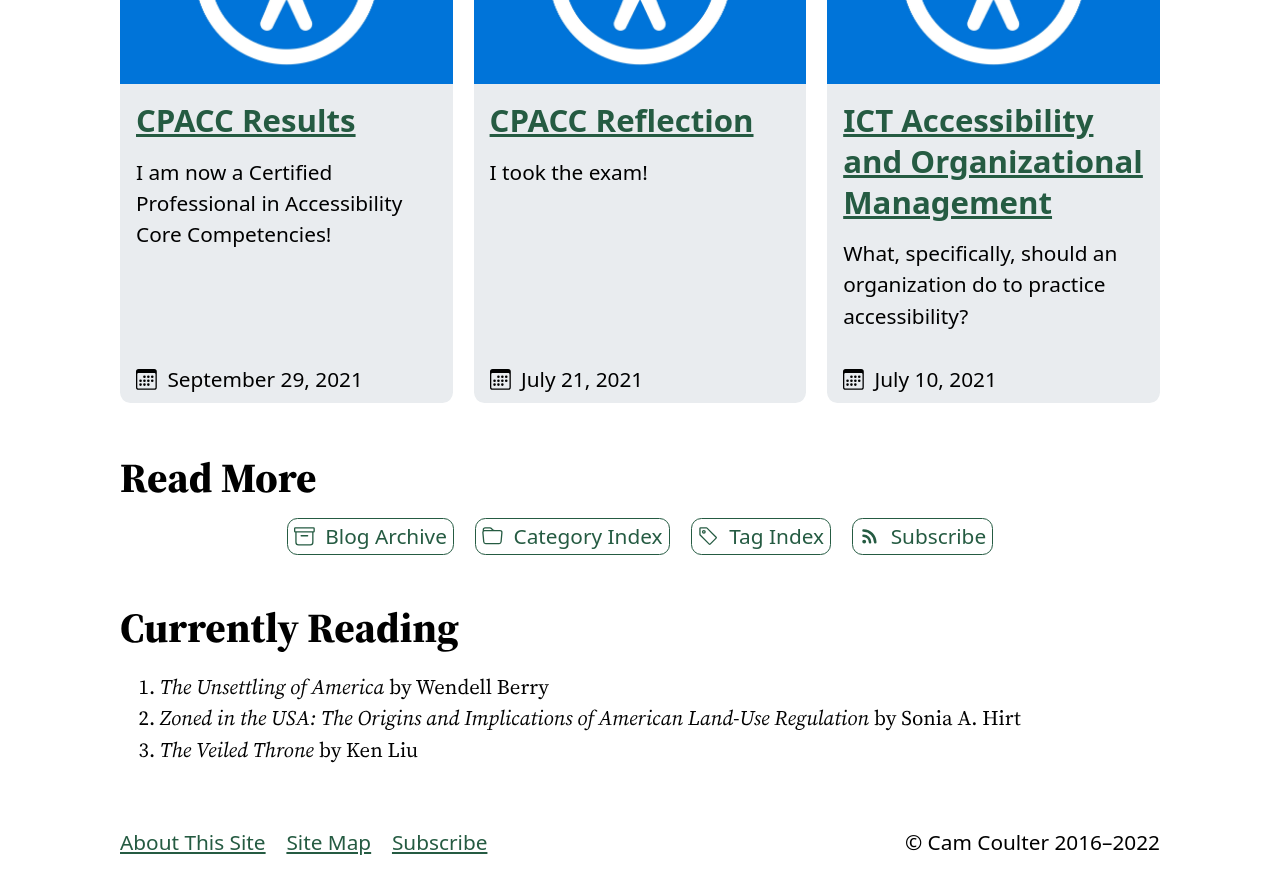
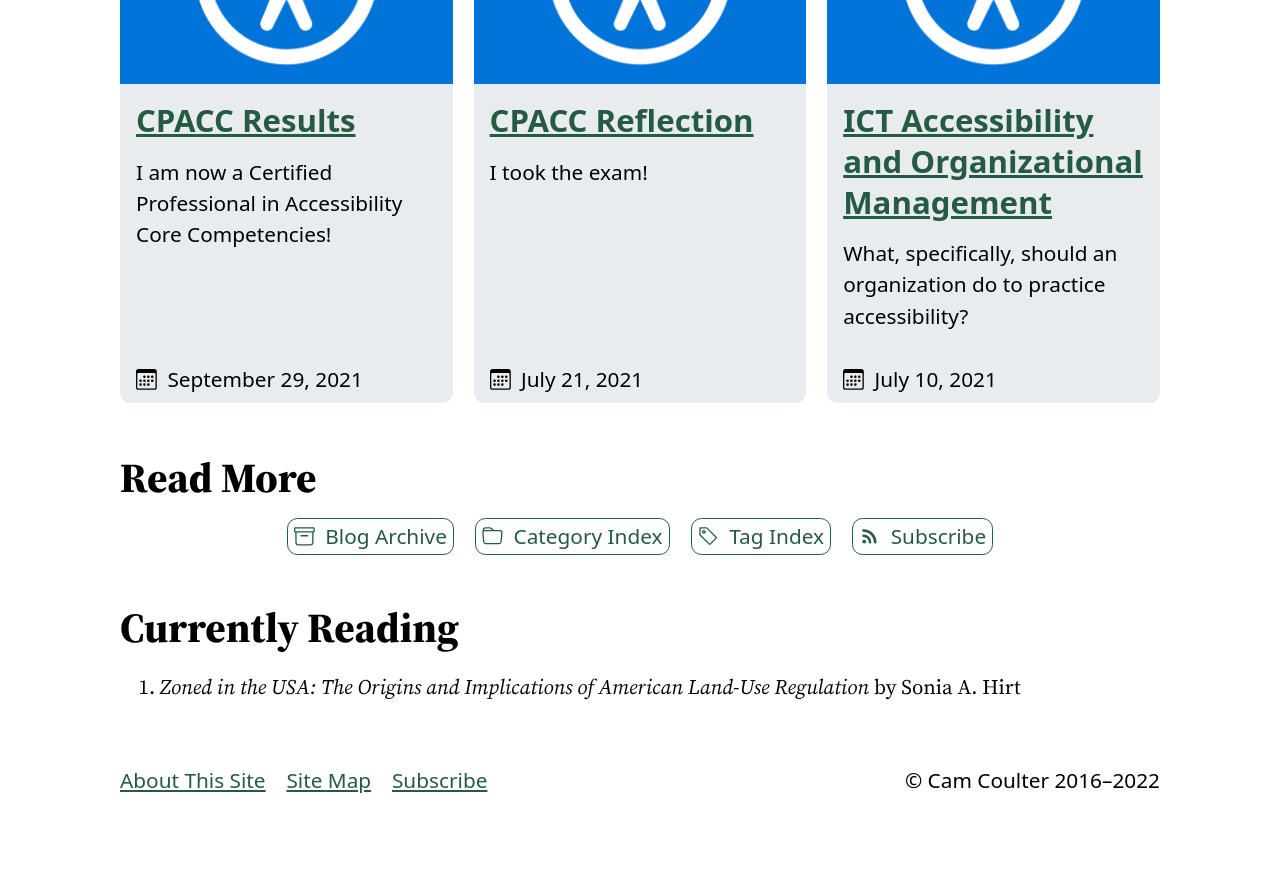
Before and after one commit to cncoulter/camcoulter.com, a Jekyll site: the page built from index.html, in a window 1280 px wide and 900 px high, scrolled down 1486 px. Shown: the top 894 px of the window. Built offline with Jekyll 4.4.1, drawn with Linux system fonts in a browser that asks for light colours; some web fonts are replaced; after the commit the page ends 2324 px from its top, so only the background shows below that.

Commit message:
Update Currently Reading

```diff
--- a/index.html
+++ b/index.html
@@ -53,9 +53,7 @@ sitemap:
 	<section>
 		<h2>Currently Reading</h2>
 		<ol>
-			<li><cite>The Unsettling of America</cite> by Wendell Berry</li>
 			<li><cite>Zoned in the USA: The Origins and Implications of American Land-Use Regulation</cite> by Sonia A. Hirt</li>
-			<li><cite>The Veiled Throne</cite> by Ken Liu</li>
 		</ol>
 	</section>
 
```
